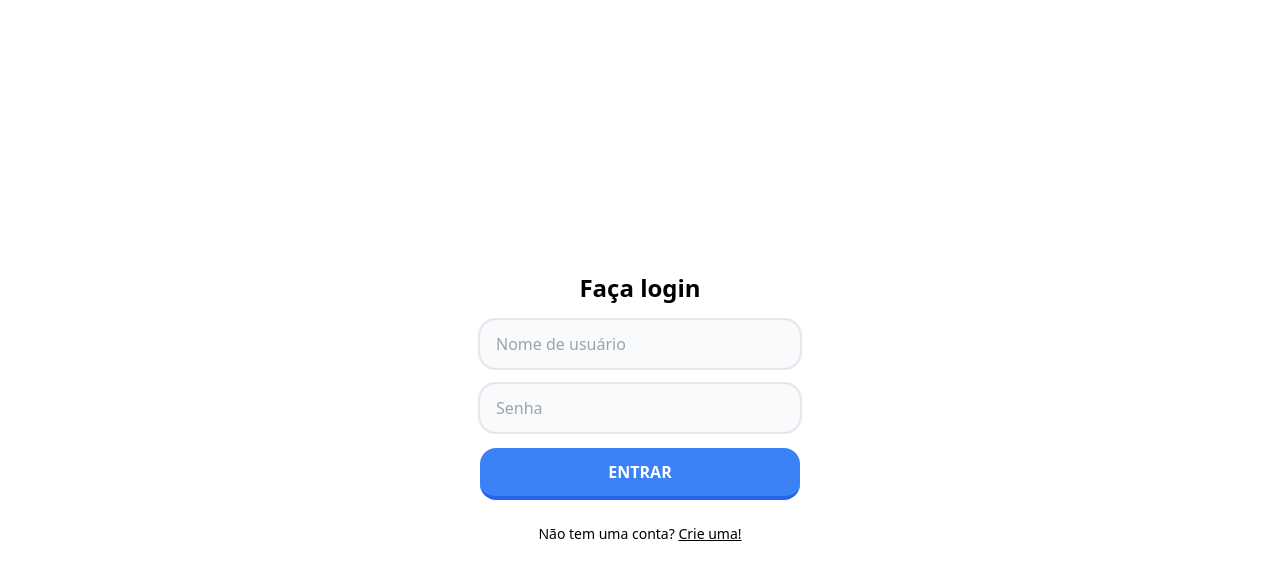
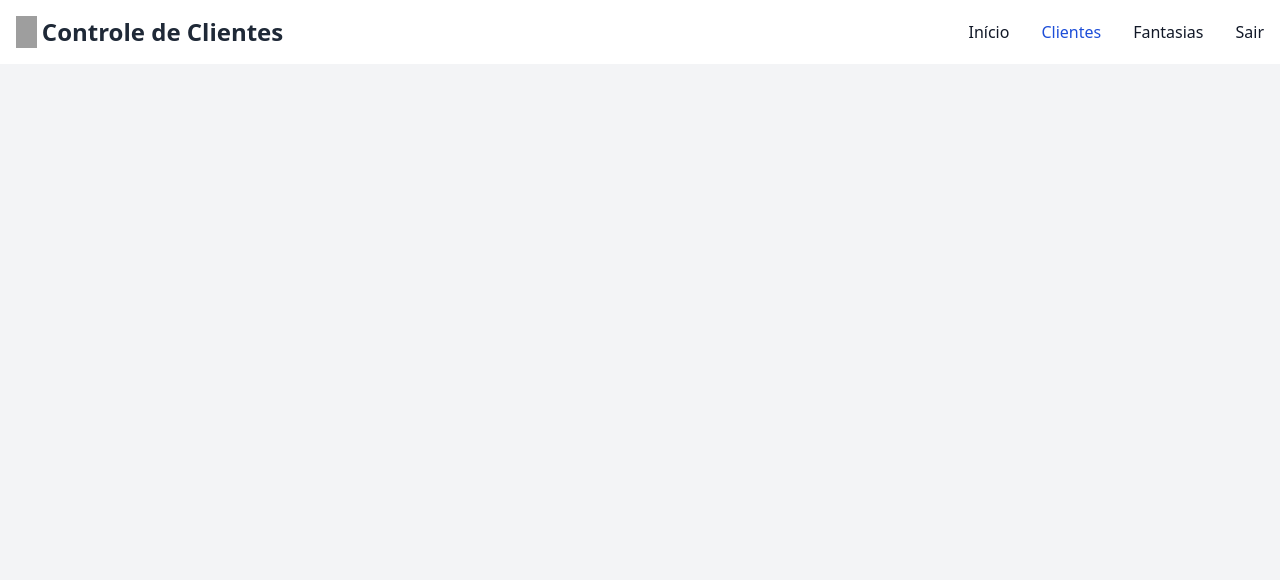
Before and after one commit to PedroFonseca08/Controle_Clientes_Fantasia, a Django app: page /controle/clientes/ in a window 1280 px wide. Shown: the top 580 px of the page. Run offline with Django 5.2, Linux system fonts and the light colour scheme; some libraries are stand-ins or nearby versions; grey boxes are pictures that could not be loaded.

Commit message:
update: Ajustes topbar e Atributo Preço em ClienteFantasia

```diff
--- a/CCF/CCF/settings.py
+++ b/CCF/CCF/settings.py
@@ -121,9 +121,9 @@ STATIC_URL = 'static/'
 
 STATIC_ROOT = "/var/www/example.com/static/"
 
-STATICFILES_DIRS = [
-    BASE_DIR / '/controle/staticfiles'
-]
+STATICFILES_DIRS = (
+  os.path.join(BASE_DIR, 'static'),
+)
 
 # Default primary key field type
 # https://docs.djangoproject.com/en/5.0/ref/settings/#default-auto-field
--- a/CCF/CCF/urls.py
+++ b/CCF/CCF/urls.py
@@ -8,6 +8,3 @@ urlpatterns = [
     path("controle/", include("controle.urls")),
     path("admin/", admin.site.urls),
 ]
-
-if settings.DEBUG:
-    urlpatterns += static(settings.MEDIA_URL, document_root=settings.MEDIA_ROOT)
--- a/CCF/controle/models.py
+++ b/CCF/controle/models.py
@@ -24,6 +24,7 @@ class Fantasia(models.Model):
 class ClienteFantasia(models.Model):
     cliente = models.ForeignKey(Cliente, on_delete=models.CASCADE)
     fantasia = models.ForeignKey(Fantasia, on_delete=models.CASCADE)
+    preco_fantasia = models.DecimalField(max_digits=10, decimal_places=2, blank=True, null=True)
     data_inicio_fantasia = models.DateField()
     data_fim_fantasia = models.DateField(blank=True, null=True)
     baixa_fantasia = models.CharField(max_length=1, null=False)
--- a/CCF/controle/templates/base.html
+++ b/CCF/controle/templates/base.html
@@ -12,27 +12,30 @@
         <nav class="bg-white border-gray-200 dark:bg-gray-900">
             <div class="flex items-center justify-between mx-auto p-4">
                 <div class="flex flex-row">
-                    <img src="../static/mascara_icone.png" style="max-width: 4%; padding-right: 5px;">
+                    <img src="{% static 'mascara_icone.jpg' %}" style="max-width: 4%; padding-right: 5px;">
                     <span class="self-center text-2xl font-semibold whitespace-nowrap dark:text-white">Controle de Clientes</span>
                 </div>
                 <div id="navbar-default">
                     <ul class="font-medium flex flex-col p-4 md:p-0 mt-4 border border-gray-100 rounded-lg bg-gray-50 md:flex-row md:space-x-8 rtl:space-x-reverse md:mt-0 md:border-0 md:bg-white dark:bg-gray-800 md:dark:bg-gray-900 dark:border-gray-700">
                         <li>
-                        <a href="{% url 'index' %}" class="block py-2 px-3 rounded bg-transparent text-blue-700 md:p-0 dark:text-white md:dark:text-blue-500" aria-current="page">Início</a>
+                            <a href="{% url 'index' %}" class="block py-2 px-3 rounded {% if request.path == '/controle/' %}bg-transparent text-blue-700{% else %}bg-transparent text-gray-900{% endif %} md:p-0 dark:text-white md:dark:text-blue-500 md:dark:bg-transparent {% if request.path == '/' %}md:dark:text-white{% else %}md:dark:text-gray-900{% endif %} {% if request.path == '/' %}dark:hover:text-white{% else %}dark:hover:text-blue-500{% endif %}">Início</a>
                         </li>
                         <li>
-                        <a href="{% url 'clientes' %}" class="block py-2 px-3 text-gray-900 rounded hover:bg-gray-100 md:hover:bg-transparent md:border-0 md:hover:text-blue-700 md:p-0 dark:text-white md:dark:hover:text-blue-500 dark:hover:bg-gray-700 dark:hover:text-white md:dark:hover:bg-transparent">Clientes</a>
+                            <a href="{% url 'clientes' %}" class="block py-2 px-3 rounded {% if request.path == '/controle/clientes/' %}bg-transparent text-blue-700{% else %}bg-transparent text-gray-900{% endif %} hover:bg-gray-100 md:hover:bg-transparent md:border-0 md:hover:text-blue-700 md:p-0 dark:text-white md:dark:hover:text-blue-500 dark:hover:bg-gray-700 dark:hover:text-white md:dark:hover:bg-transparent {% if request.path == '/clientes/' %}md:dark:text-white{% else %}md:dark:text-gray-900{% endif %} {% if request.path == '/clientes/' %}dark:hover:text-white{% else %}dark:hover:text-blue-500{% endif %}">Clientes</a>
                         </li>
                         <li>
-                        <a href="{% url 'fantasias' %}" class="block py-2 px-3 text-gray-900 rounded hover:bg-gray-100 md:hover:bg-transparent md:border-0 md:hover:text-blue-700 md:p-0 dark:text-white md:dark:hover:text-blue-500 dark:hover:bg-gray-700 dark:hover:text-white md:dark:hover:bg-transparent">Fantasias</a>
+                            <a href="{% url 'fantasias' %}" class="block py-2 px-3 rounded {% if request.path == '/controle/fantasias/' %}bg-transparent text-blue-700{% else %}bg-transparent text-gray-900{% endif %} hover:bg-gray-100 md:hover:bg-transparent md:border-0 md:hover:text-blue-700 md:p-0 dark:text-white md:dark:hover:text-blue-500 dark:hover:bg-gray-700 dark:hover:text-white md:dark:hover:bg-transparent {% if request.path == '/fantasias/' %}md:dark:text-white{% else %}md:dark:text-gray-900{% endif %} {% if request.path == '/fantasias/' %}dark:hover:text-white{% else %}dark:hover:text-blue-500{% endif %}">Fantasias</a>
                         </li>
                         <li>
-                        <a href="{% url 'login' %}" class="block py-2 px-3 text-gray-900 rounded hover:bg-gray-100 md:hover:bg-transparent md:border-0 md:hover:text-blue-700 md:p-0 dark:text-white md:dark:hover:text-blue-500 dark:hover:bg-gray-700 dark:hover:text-white md:dark:hover:bg-transparent">Sair</a>
+                            <a href="{% url 'login' %}" class="block py-2 px-3 rounded {% if request.path == '/login/' %}bg-transparent text-blue-700{% else %}bg-transparent text-gray-900{% endif %} hover:bg-gray-100 md:hover:bg-transparent md:border-0 md:hover:text-blue-700 md:p-0 dark:text-white md:dark:hover:text-blue-500 dark:hover:bg-gray-700 dark:hover:text-white md:dark:hover:bg-transparent {% if request.path == '/login/' %}md:dark:text-white{% else %}md:dark:text-gray-900{% endif %} {% if request.path == '/login/' %}dark:hover:text-white{% else %}dark:hover:text-blue-500{% endif %}">Sair</a>
                         </li>
+
+
                     </ul>
                 </div>
             </div>
         </nav>
+
         {% block conteudo %}
         {% endblock %}
     </body>
--- a/CCF/controle/templates/clientes.html
+++ b/CCF/controle/templates/clientes.html
@@ -0,0 +1,5 @@
+{% extends "base.html" %}
+
+{% block conteudo %}
+
+{% endblock %}
--- a/CCF/controle/templates/fantasias.html
+++ b/CCF/controle/templates/fantasias.html
@@ -0,0 +1,5 @@
+{% extends "base.html" %}
+
+{% block conteudo %}
+
+{% endblock %}
--- a/CCF/controle/urls.py
+++ b/CCF/controle/urls.py
@@ -5,7 +5,7 @@ from django.contrib.auth import views as auth_views
 urlpatterns = [
     path('login/', views.login_view, name='login'),
     path('register/', views.register_view, name='register'),
-    path('clientes/', views.login_view, name='clientes'),
-    path('fantasias/', views.login_view, name='fantasias'),
+    path('clientes/', views.clientes_view, name='clientes'),
+    path('fantasias/', views.fantasias_view, name='fantasias'),
     path('', views.index, name='index'),
 ]
--- a/CCF/controle/views.py
+++ b/CCF/controle/views.py
@@ -49,3 +49,11 @@ def register_view(request):
         form = UserCreationForm()
 
     return render(request, 'register.html', {'form': form})
+
+
+def clientes_view(request):
+    return render(request, 'clientes.html')
+
+
+def fantasias_view(request):
+    return render(request, 'fantasias.html')
```
Also changed, not shown: CCF/controle/migrations/0006_clientefantasia_preco_fantasia.py (added), CCF/db.sqlite3. Lines whose indentation alone changed are shown as unchanged.
